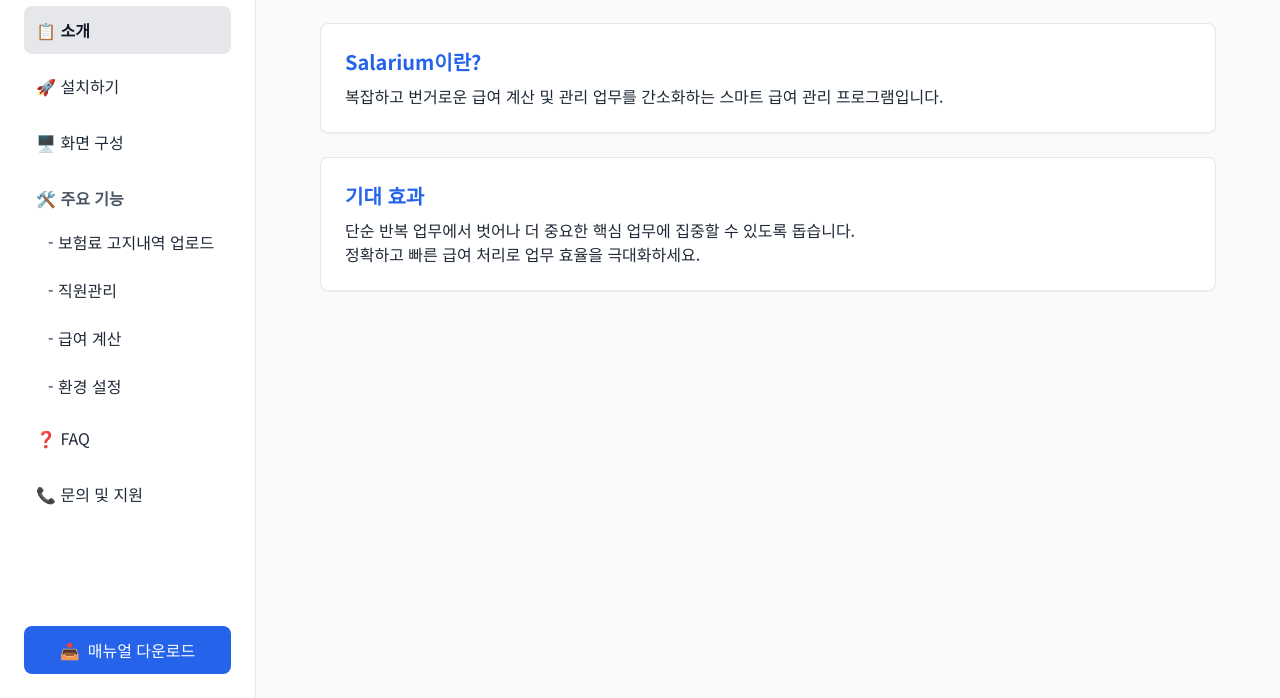
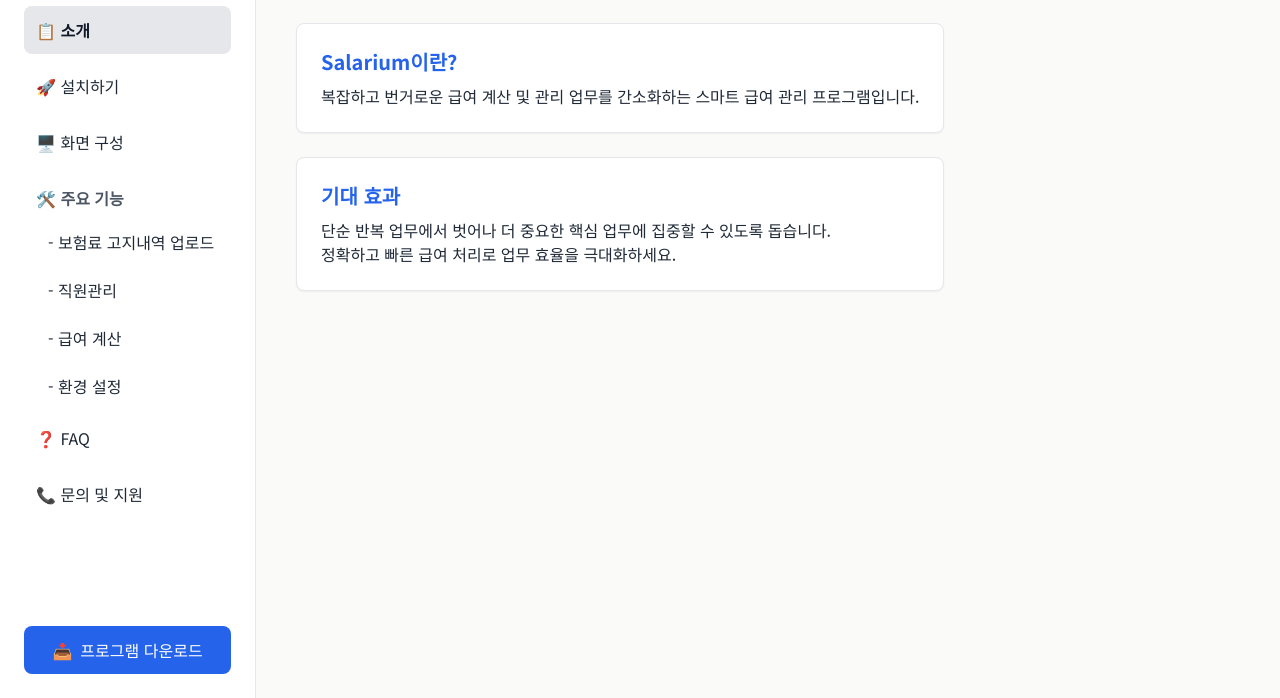
Before and after one commit to han0e/han0e.github.io, a plain HTML site: page index.html in a window 1280 px wide. Shown: the part 102-800 px from the top of the page. Drawn offline with nearby package versions, Linux system fonts and the light colour scheme.

Commit message:
Add files via upload

```diff
--- a/index.html
+++ b/index.html
@@ -551,10 +551,11 @@
                 </nav>
             </div>
             <div class="mt-auto pt-4">
-                 <button id="download-btn" class="w-full flex items-center justify-center p-3 rounded-lg bg-blue-600 text-white hover:bg-blue-700 transition-colors duration-200">
-                    <span class="mr-2">📥</span>
-                    매뉴얼 다운로드
-                </button>
+                 <a href="https://naver.me/xKtzLNai" target="_blank" rel="noopener noreferrer" class="block">
+                    <button id="download-btn" class="w-full flex items-center justify-center p-3 rounded-lg bg-blue-600 text-white hover:bg-blue-700 transition-colors duration-200">
+                        <span class="mr-2">📥</span>
+                        프로그램 다운로드
+                    </button>
             </div>
         </aside>
 
```
